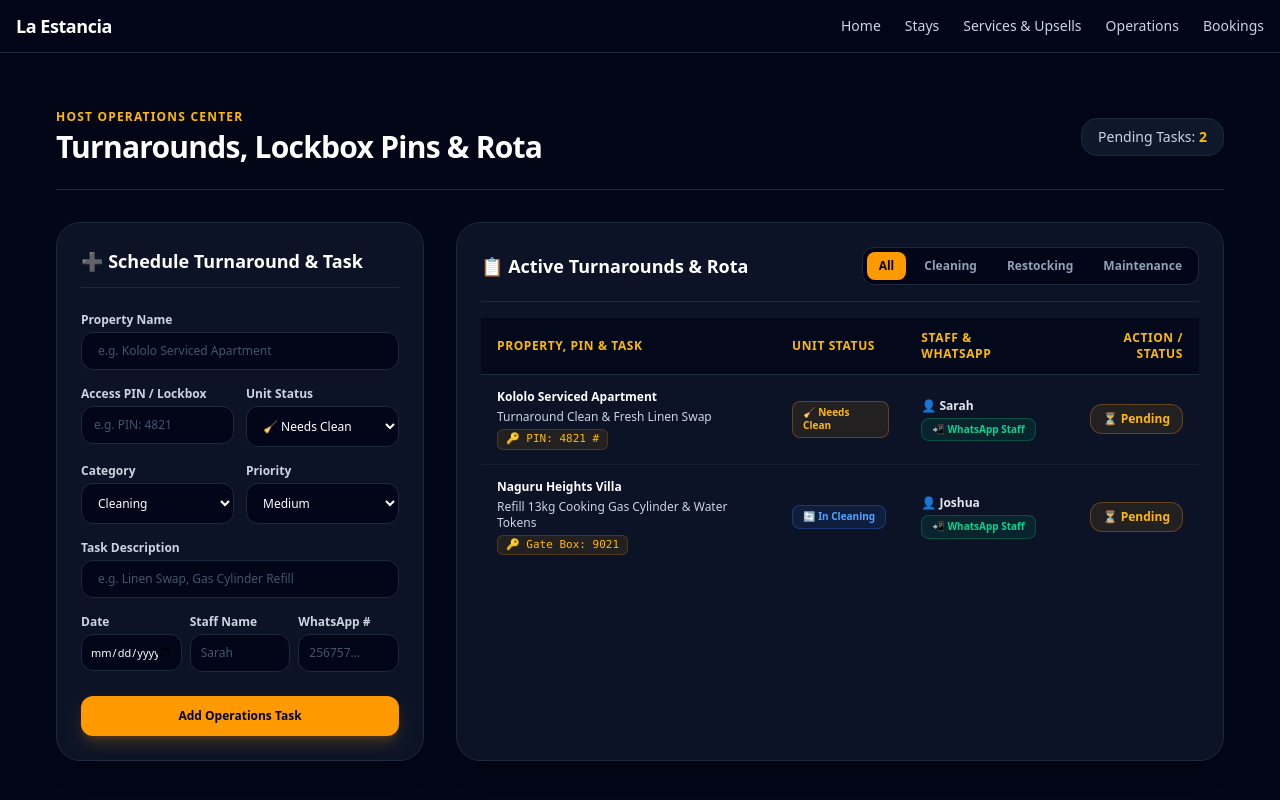
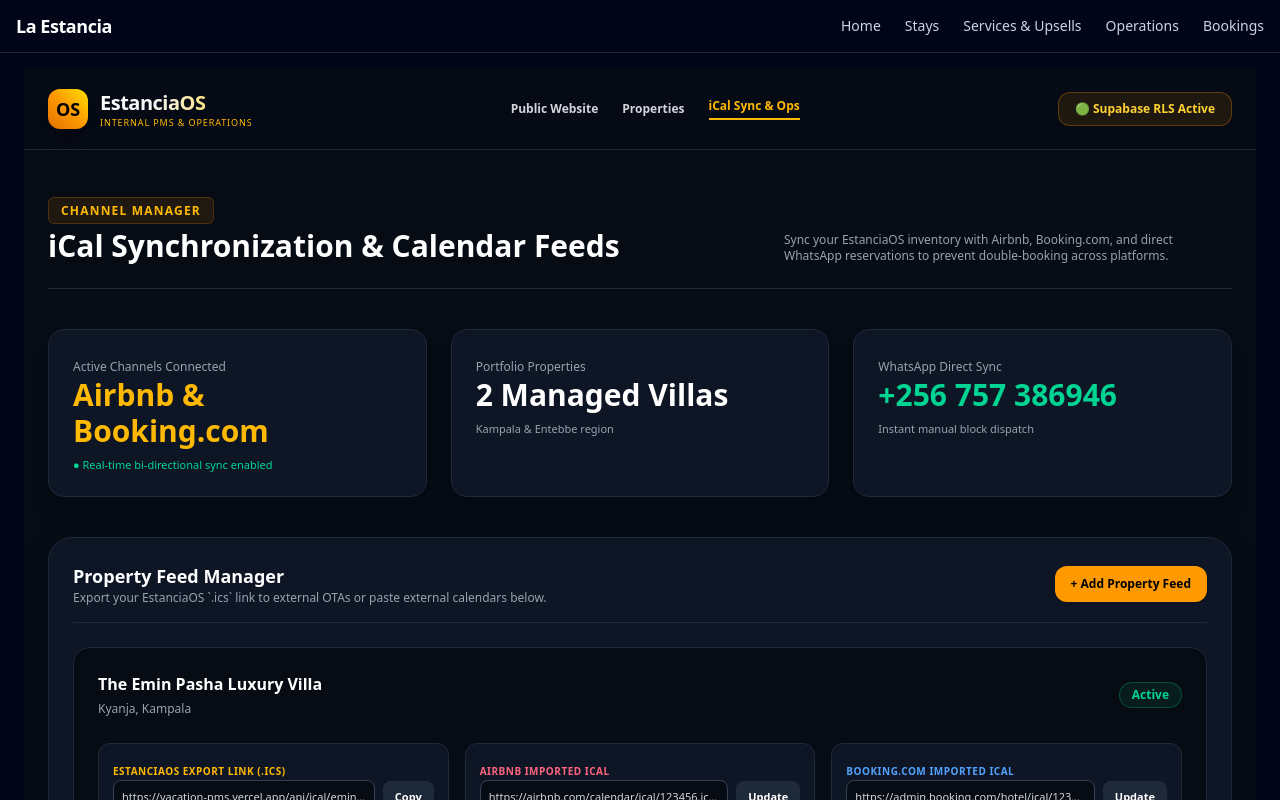
Before and after one commit to joshaston057-dev/vacation-pms, a Next.js app: page /operations in a window 1280 px wide. Shown: the top 800 px of the page. Built offline with nearby package versions, Linux system fonts and the light colour scheme.

Commit message:
Add operational iCal sync manager to EstanciaOS backend

```diff
--- a/app/operations/page.tsx
+++ b/app/operations/page.tsx
@@ -1,373 +1,198 @@
-'use client';
+'use client'
 
-import { useState } from 'react';
+import { useState } from 'react'
+import Link from 'next/link'
 
-interface Task {
-  id: string;
-  property: string;
-  accessPin: string;
-  category: 'Cleaning' | 'Restocking' | 'Maintenance' | 'Inspection';
-  task: string;
-  date: string;
-  assignedTo: string;
-  staffPhone: string;
-  priority: 'High' | 'Medium' | 'Low';
-  status: 'Pending' | 'In Progress' | 'Completed';
-  unitStatus: 'Needs Clean' | 'In Cleaning' | 'Ready for Guest' | 'Occupied';
-}
+export default function OperationsPMSPage() {
+  const [copiedUrl, setCopiedUrl] = useState<string | null>(null)
 
-export default function OperationsPage() {
-  const [tasks, setTasks] = useState<Task[]>([
+  // Sample properties portfolio in Uganda
+  const properties = [
     {
       id: '1',
-      property: 'Kololo Serviced Apartment',
-      accessPin: 'PIN: 4821 #',
-      category: 'Cleaning',
-      task: 'Turnaround Clean & Fresh Linen Swap',
-      date: '2026-10-21',
-      assignedTo: 'Sarah',
-      staffPhone: '256757386946',
-      priority: 'High',
-      status: 'Pending',
-      unitStatus: 'Needs Clean',
+      name: 'The Emin Pasha Luxury Villa',
+      location: 'Kyanja, Kampala',
+      status: 'Active',
+      airbnbIcal: 'https://airbnb.com/calendar/ical/123456.ics?s=abcdef',
+      bookingIcal: 'https://admin.booking.com/hotel/ical/123456.ics',
+      estanciaFeed: 'https://vacation-pms.vercel.app/api/ical/emin-pasha.ics',
     },
     {
       id: '2',
-      property: 'Naguru Heights Villa',
-      accessPin: 'Gate Box: 9021',
-      category: 'Restocking',
-      task: 'Refill 13kg Cooking Gas Cylinder & Water Tokens',
-      date: '2026-10-22',
-      assignedTo: 'Joshua',
-      staffPhone: '256780564778',
-      priority: 'Medium',
-      status: 'Pending',
-      unitStatus: 'In Cleaning',
+      name: 'Kololo Heights Serviced Apartment',
+      location: 'Kololo, Kampala',
+      status: 'Active',
+      airbnbIcal: 'https://airbnb.com/calendar/ical/789012.ics?s=ghijkl',
+      bookingIcal: 'https://admin.booking.com/hotel/ical/789012.ics',
+      estanciaFeed: 'https://vacation-pms.vercel.app/api/ical/kololo-heights.ics',
     },
-  ]);
+  ]
 
-  const [activeFilter, setActiveFilter] = useState<'All' | 'Cleaning' | 'Maintenance' | 'Restocking'>('All');
-
-  // Form State
-  const [property, setProperty] = useState('');
-  const [accessPin, setAccessPin] = useState('');
-  const [category, setCategory] = useState<'Cleaning' | 'Restocking' | 'Maintenance' | 'Inspection'>('Cleaning');
-  const [taskName, setTaskName] = useState('');
-  const [taskDate, setTaskDate] = useState('');
-  const [assignedTo, setAssignedTo] = useState('');
-  const [staffPhone, setStaffPhone] = useState('');
-  const [priority, setPriority] = useState<'High' | 'Medium' | 'Low'>('Medium');
-  const [unitStatus, setUnitStatus] = useState<'Needs Clean' | 'In Cleaning' | 'Ready for Guest' | 'Occupied'>('Needs Clean');
-
-  const handleAddTask = (e: React.FormEvent) => {
-    e.preventDefault();
-    if (!property || !taskName || !taskDate) return;
-
-    const newTask: Task = {
-      id: Date.now().toString(),
-      property,
-      accessPin: accessPin || 'No Pin Provided',
-      category,
-      task: taskName,
-      date: taskDate,
-      assignedTo: assignedTo || 'Unassigned',
-      staffPhone: staffPhone || '256757386946',
-      priority,
-      status: 'Pending',
-      unitStatus,
-    };
-
-    setTasks([newTask, ...tasks]);
-    resetForm();
-  };
-
-  const resetForm = () => {
-    setProperty('');
-    setAccessPin('');
-    setTaskName('');
-    setTaskDate('');
-    setAssignedTo('');
-    setStaffPhone('');
-    setCategory('Cleaning');
-    setPriority('Medium');
-    setUnitStatus('Needs Clean');
-  };
-
-  const cycleStatus = (id: string) => {
-    setTasks(
-      tasks.map((t) => {
-        if (t.id === id) {
-          const nextStatus =
-            t.status === 'Pending'
-              ? 'In Progress'
-              : t.status === 'In Progress'
-              ? 'Completed'
-              : 'Pending';
-          return { ...t, status: nextStatus };
+  const handleCopy = (url: string) => {
+    navigator.clipboard.writeText(url)
+    setCopiedUrl(url)
+    setTimeout(() => setCopiedUrl(null), 2000)
   }
-        return t;
-      })
-    );
-  };
-
-  const filteredTasks = activeFilter === 'All'
-    ? tasks
-    : tasks.filter(t => t.category === activeFilter);
 
   return (
-    <div className="max-w-7xl mx-auto px-4 sm:px-6 lg:px-8 py-10 space-y-8">
-      {/* Page Header */}
-      <div className="flex flex-col sm:flex-row sm:items-center justify-between gap-4 border-b border-slate-800 pb-6">
+    <div className="min-h-screen bg-[#070b14] text-white font-sans flex flex-col justify-between">
+
+      {/* Top PMS Navigation Bar */}
+      <nav className="border-b border-gray-800 bg-[#070b14]/90 backdrop-blur-md sticky top-0 z-50">
+        <div className="max-w-7xl mx-auto px-6 h-20 flex items-center justify-between">
+
+          <Link href="/" className="flex items-center gap-3">
+            <div className="w-10 h-10 rounded-xl bg-gradient-to-tr from-amber-600 via-amber-500 to-yellow-300 flex items-center justify-center font-black text-black text-lg shadow-lg">
+              OS
+            </div>
             <div>
-          <span className="text-amber-400 font-bold text-xs uppercase tracking-widest block mb-1">
-            Host Operations Center
+              <span className="text-xl font-extrabold tracking-tight bg-gradient-to-r from-white via-gray-100 to-amber-200 bg-clip-text text-transparent">
+                EstanciaOS
               </span>
-          <h1 className="text-3xl font-extrabold text-white tracking-tight">
-            Turnarounds, Lockbox Pins & Rota
+              <span className="block text-[9px] uppercase tracking-widest text-amber-400 font-medium">
+                Internal PMS & Operations
+              </span>
+            </div>
+          </Link>
+
+          <div className="flex items-center gap-6 text-xs font-semibold text-gray-300">
+            <Link href="/" className="hover:text-amber-300 transition">Public Website</Link>
+            <Link href="/properties" className="hover:text-amber-300 transition">Properties</Link>
+            <Link href="/operations" className="text-amber-400 font-bold border-b-2 border-amber-400 pb-1">iCal Sync & Ops</Link>
+          </div>
+
+          <div className="bg-amber-500/10 border border-amber-500/30 text-amber-300 text-xs font-bold px-4 py-2 rounded-xl">
+            🟢 Supabase RLS Active
+          </div>
+        </div>
+      </nav>
+
+      {/* Main PMS Content */}
+      <main className="max-w-7xl mx-auto px-6 py-12 space-y-10 w-full">
+
+        {/* Header Title */}
+        <div className="flex flex-col md:flex-row md:items-end justify-between gap-4 border-b border-gray-800 pb-6">
+          <div>
+            <span className="text-xs font-bold uppercase tracking-widest text-amber-400 bg-amber-500/10 px-3 py-1 rounded-md border border-amber-500/20">
+              Channel Manager
+            </span>
+            <h1 className="text-3xl font-black text-white mt-2">
+              iCal Synchronization & Calendar Feeds
             </h1>
           </div>
-        <div className="flex items-center gap-3">
-          <div className="bg-slate-900 border border-slate-800 rounded-2xl px-4 py-2 text-slate-300 text-sm font-medium">
-            Pending Tasks: <span className="text-amber-400 font-bold">{tasks.filter(t => t.status !== 'Completed').length}</span>
+          <p className="text-xs text-gray-400 max-w-md">
+            Sync your EstanciaOS inventory with Airbnb, Booking.com, and direct WhatsApp reservations to prevent double-booking across platforms.
+          </p>
         </div>
+
+        {/* Quick Stats Grid */}
+        <div className="grid grid-cols-1 md:grid-cols-3 gap-6">
+          <div className="bg-[#0e1626] border border-gray-800 p-6 rounded-2xl shadow-xl space-y-2">
+            <span className="text-xs text-gray-400 font-medium">Active Channels Connected</span>
+            <h3 className="text-3xl font-black text-amber-400">Airbnb & Booking.com</h3>
+            <p className="text-[11px] text-emerald-400">● Real-time bi-directional sync enabled</p>
+          </div>
+          <div className="bg-[#0e1626] border border-gray-800 p-6 rounded-2xl shadow-xl space-y-2">
+            <span className="text-xs text-gray-400 font-medium">Portfolio Properties</span>
+            <h3 className="text-3xl font-black text-white">2 Managed Villas</h3>
+            <p className="text-[11px] text-gray-400">Kampala & Entebbe region</p>
+          </div>
+          <div className="bg-[#0e1626] border border-gray-800 p-6 rounded-2xl shadow-xl space-y-2">
+            <span className="text-xs text-gray-400 font-medium">WhatsApp Direct Sync</span>
+            <h3 className="text-3xl font-black text-emerald-400">+256 757 386946</h3>
+            <p className="text-[11px] text-gray-400">Instant manual block dispatch</p>
           </div>
         </div>
 
-      <div className="grid grid-cols-1 lg:grid-cols-3 gap-8">
-        {/* Task Creation Form */}
-        <div className="bg-slate-900/80 border border-slate-800 rounded-3xl p-6 shadow-xl backdrop-blur-md h-fit space-y-6">
-          <h2 className="text-lg font-bold text-white border-b border-slate-800 pb-3">
-            ➕ Schedule Turnaround & Task
-          </h2>
+        {/* Property iCal Management Table */}
+        <div className="bg-[#0e1626] border border-gray-800 rounded-3xl overflow-hidden shadow-2xl space-y-6 p-6">
+          <div className="flex items-center justify-between border-b border-gray-800 pb-4">
+            <div>
+              <h3 className="text-lg font-bold text-white">Property Feed Manager</h3>
+              <p className="text-xs text-gray-400">Export your EstanciaOS `.ics` link to external OTAs or paste external calendars below.</p>
+            </div>
+            <button className="bg-amber-500 hover:bg-amber-600 text-black font-extrabold text-xs px-4 py-2.5 rounded-xl transition shadow">
+              + Add Property Feed
+            </button>
+          </div>
 
-          <form onSubmit={handleAddTask} className="space-y-4">
+          <div className="space-y-6">
+            {properties.map((prop) => (
+              <div key={prop.id} className="bg-[#070b14] border border-gray-800 rounded-2xl p-6 space-y-4 shadow-md">
+                <div className="flex flex-col md:flex-row md:items-center justify-between gap-2">
                   <div>
-              <label className="block text-xs font-semibold text-slate-300 mb-1">Property Name</label>
+                    <h4 className="text-base font-bold text-white">{prop.name}</h4>
+                    <span className="text-xs text-gray-400">{prop.location}</span>
+                  </div>
+                  <span className="bg-emerald-500/10 border border-emerald-500/30 text-emerald-400 text-xs font-bold px-3 py-1 rounded-full w-fit">
+                    {prop.status}
+                  </span>
+                </div>
+
+                <div className="grid grid-cols-1 md:grid-cols-3 gap-4 pt-2">
+
+                  {/* EstanciaOS Export Feed */}
+                  <div className="space-y-1.5 bg-[#0e1626] p-3.5 rounded-xl border border-gray-800">
+                    <label className="text-[10px] font-bold uppercase tracking-wider text-amber-400">EstanciaOS Export Link (.ics)</label>
+                    <div className="flex items-center gap-2">
                       <input
                         type="text"
-                required
-                placeholder="e.g. Kololo Serviced Apartment"
-                value={property}
-                onChange={(e) => setProperty(e.target.value)}
-                className="w-full bg-slate-950 border border-slate-800 rounded-xl px-4 py-2.5 text-xs text-white placeholder-slate-600 focus:outline-none focus:border-amber-400"
+                        readOnly
+                        value={prop.estanciaFeed}
+                        className="w-full bg-black/50 border border-gray-700 text-gray-300 text-[11px] p-2 rounded-lg truncate"
                       />
-            </div>
-
-            <div className="grid grid-cols-2 gap-3">
-              <div>
-                <label className="block text-xs font-semibold text-slate-300 mb-1">Access PIN / Lockbox</label>
-                <input
-                  type="text"
-                  placeholder="e.g. PIN: 4821"
-                  value={accessPin}
-                  onChange={(e) => setAccessPin(e.target.value)}
-                  className="w-full bg-slate-950 border border-slate-800 rounded-xl px-3 py-2.5 text-xs text-white placeholder-slate-600 focus:outline-none focus:border-amber-400"
-                />
-              </div>
-
-              <div>
-                <label className="block text-xs font-semibold text-slate-300 mb-1">Unit Status</label>
-                <select
-                  value={unitStatus}
-                  onChange={(e: any) => setUnitStatus(e.target.value)}
-                  className="w-full bg-slate-950 border border-slate-800 rounded-xl px-3 py-2.5 text-xs text-white focus:outline-none focus:border-amber-400"
+                      <button
+                        onClick={() => handleCopy(prop.estanciaFeed)}
+                        className="bg-gray-800 hover:bg-gray-700 text-white text-[11px] font-bold px-3 py-2 rounded-lg transition"
                       >
-                  <option value="Needs Clean">🧹 Needs Clean</option>
-                  <option value="In Cleaning">🔄 In Cleaning</option>
-                  <option value="Ready for Guest">✅ Ready for Guest</option>
-                  <option value="Occupied">🚗 Occupied</option>
-                </select>
+                        {copiedUrl === prop.estanciaFeed ? 'Copied!' : 'Copy'}
+                      </button>
                     </div>
                   </div>
 
-            <div className="grid grid-cols-2 gap-3">
-              <div>
-                <label className="block text-xs font-semibold text-slate-300 mb-1">Category</label>
-                <select
-                  value={category}
-                  onChange={(e: any) => setCategory(e.target.value)}
-                  className="w-full bg-slate-950 border border-slate-800 rounded-xl px-3 py-2.5 text-xs text-white focus:outline-none focus:border-amber-400"
-                >
-                  <option value="Cleaning">Cleaning</option>
-                  <option value="Restocking">Restocking</option>
-                  <option value="Maintenance">Maintenance</option>
-                  <option value="Inspection">Inspection</option>
-                </select>
-              </div>
-
-              <div>
-                <label className="block text-xs font-semibold text-slate-300 mb-1">Priority</label>
-                <select
-                  value={priority}
-                  onChange={(e: any) => setPriority(e.target.value)}
-                  className="w-full bg-slate-950 border border-slate-800 rounded-xl px-3 py-2.5 text-xs text-white focus:outline-none focus:border-amber-400"
-                >
-                  <option value="Low">Low</option>
-                  <option value="Medium">Medium</option>
-                  <option value="High">High Urgent</option>
-                </select>
+                  {/* Airbnb iCal Import */}
+                  <div className="space-y-1.5 bg-[#0e1626] p-3.5 rounded-xl border border-gray-800">
+                    <label className="text-[10px] font-bold uppercase tracking-wider text-rose-400">Airbnb Imported iCal</label>
+                    <div className="flex items-center gap-2">
+                      <input
+                        type="text"
+                        defaultValue={prop.airbnbIcal}
+                        className="w-full bg-black/50 border border-gray-700 text-gray-300 text-[11px] p-2 rounded-lg truncate"
+                      />
+                      <button className="bg-gray-800 hover:bg-gray-700 text-white text-[11px] font-bold px-3 py-2 rounded-lg transition">
+                        Update
+                      </button>
                     </div>
                   </div>
 
-            <div>
-              <label className="block text-xs font-semibold text-slate-300 mb-1">Task Description</label>
+                  {/* Booking.com iCal Import */}
+                  <div className="space-y-1.5 bg-[#0e1626] p-3.5 rounded-xl border border-gray-800">
+                    <label className="text-[10px] font-bold uppercase tracking-wider text-blue-400">Booking.com Imported iCal</label>
+                    <div className="flex items-center gap-2">
                       <input
                         type="text"
-                required
-                placeholder="e.g. Linen Swap, Gas Cylinder Refill"
-                value={taskName}
-                onChange={(e) => setTaskName(e.target.value)}
-                className="w-full bg-slate-950 border border-slate-800 rounded-xl px-4 py-2.5 text-xs text-white placeholder-slate-600 focus:outline-none focus:border-amber-400"
+                        defaultValue={prop.bookingIcal}
+                        className="w-full bg-black/50 border border-gray-700 text-gray-300 text-[11px] p-2 rounded-lg truncate"
                       />
-            </div>
-
-            <div className="grid grid-cols-3 gap-2">
-              <div>
-                <label className="block text-xs font-semibold text-slate-300 mb-1">Date</label>
-                <input
-                  type="date"
-                  required
-                  value={taskDate}
-                  onChange={(e) => setTaskDate(e.target.value)}
-                  className="w-full bg-slate-950 border border-slate-800 rounded-xl px-2 py-2.5 text-[11px] text-white focus:outline-none focus:border-amber-400"
-                />
-              </div>
-
-              <div>
-                <label className="block text-xs font-semibold text-slate-300 mb-1">Staff Name</label>
-                <input
-                  type="text"
-                  placeholder="Sarah"
-                  value={assignedTo}
-                  onChange={(e) => setAssignedTo(e.target.value)}
-                  className="w-full bg-slate-950 border border-slate-800 rounded-xl px-2.5 py-2.5 text-xs text-white placeholder-slate-600 focus:outline-none focus:border-amber-400"
-                />
-              </div>
-
-              <div>
-                <label className="block text-xs font-semibold text-slate-300 mb-1">WhatsApp #</label>
-                <input
-                  type="text"
-                  placeholder="256757..."
-                  value={staffPhone}
-                  onChange={(e) => setStaffPhone(e.target.value)}
-                  className="w-full bg-slate-950 border border-slate-800 rounded-xl px-2.5 py-2.5 text-xs text-white placeholder-slate-600 focus:outline-none focus:border-amber-400"
-                />
+                      <button className="bg-gray-800 hover:bg-gray-700 text-white text-[11px] font-bold px-3 py-2 rounded-lg transition">
+                        Update
+                      </button>
                     </div>
                   </div>
 
-            <button
-              type="submit"
-              className="w-full py-3 bg-amber-500 hover:bg-amber-400 text-slate-950 font-bold text-xs rounded-xl shadow-lg shadow-amber-500/20 transition transform active:scale-95 mt-2 cursor-pointer"
-            >
-              Add Operations Task
-            </button>
-          </form>
                 </div>
-
-        {/* Task List Table */}
-        <div className="lg:col-span-2 bg-slate-900/80 border border-slate-800 rounded-3xl overflow-hidden shadow-xl backdrop-blur-md space-y-4 p-6">
-          {/* Category Filter Tabs */}
-          <div className="flex flex-wrap items-center justify-between gap-2 border-b border-slate-800 pb-4">
-            <h2 className="text-lg font-bold text-white">📋 Active Turnarounds & Rota</h2>
-
-            <div className="flex items-center gap-1.5 bg-slate-950 p-1 rounded-xl border border-slate-800 text-xs">
-              {(['All', 'Cleaning', 'Restocking', 'Maintenance'] as const).map((tab) => (
-                <button
-                  key={tab}
-                  onClick={() => setActiveFilter(tab)}
-                  className={`px-3 py-1.5 rounded-lg font-bold transition cursor-pointer ${
-                    activeFilter === tab
-                      ? 'bg-amber-500 text-slate-950 shadow-md'
-                      : 'text-slate-400 hover:text-white'
-                  }`}
-                >
-                  {tab}
-                </button>
+              </div>
             ))}
           </div>
         </div>
 
-          <div className="overflow-x-auto">
-            <table className="w-full text-left text-sm text-slate-300">
-              <thead className="bg-slate-950/80 text-amber-400 text-xs uppercase tracking-wider font-semibold border-b border-slate-800">
-                <tr>
-                  <th className="px-4 py-3">Property, Pin & Task</th>
-                  <th className="px-4 py-3">Unit Status</th>
-                  <th className="px-4 py-3">Staff & WhatsApp</th>
-                  <th className="px-4 py-3 text-right">Action / Status</th>
-                </tr>
-              </thead>
-              <tbody className="divide-y divide-slate-800/60 font-medium text-xs">
-                {filteredTasks.length === 0 ? (
-                  <tr>
-                    <td colSpan={4} className="text-center py-12 text-slate-500">
-                      No operations tasks found for this category.
-                    </td>
-                  </tr>
-                ) : (
-                  filteredTasks.map((t) => (
-                    <tr key={t.id} className="hover:bg-slate-800/40 transition">
-                      <td className="px-4 py-3.5 space-y-1">
-                        <div className="text-white font-bold flex items-center gap-2">
-                          <span>{t.property}</span>
+      </main>
+
+      {/* Footer */}
+      <footer className="border-t border-gray-800 bg-[#070b14] py-8 text-center text-xs text-gray-500">
+        <p>© 2026 EstanciaOS Property Management System. All rights reserved.</p>
+      </footer>
+
     </div>
-                        <div className="text-slate-300">{t.task}</div>
-                        <div className="text-[11px] font-mono text-amber-400 bg-amber-500/10 px-2 py-0.5 rounded-md inline-block border border-amber-500/20">
-                          🔑 {t.accessPin}
-                        </div>
-                      </td>
-                      <td className="px-4 py-3.5">
-                        <span className={`px-2.5 py-1 rounded-lg text-[10px] font-bold inline-block border ${
-                          t.unitStatus === 'Ready for Guest'
-                            ? 'bg-emerald-500/10 text-emerald-400 border-emerald-500/30'
-                            : t.unitStatus === 'In Cleaning'
-                            ? 'bg-blue-500/10 text-blue-400 border-blue-500/30'
-                            : t.unitStatus === 'Occupied'
-                            ? 'bg-purple-500/10 text-purple-400 border-purple-500/30'
-                            : 'bg-amber-500/10 text-amber-400 border-amber-500/30'
-                        }`}>
-                          {t.unitStatus === 'Ready for Guest' ? '✅ ' : t.unitStatus === 'In Cleaning' ? '🔄 ' : t.unitStatus === 'Occupied' ? '🚗 ' : '🧹 '}
-                          {t.unitStatus}
-                        </span>
-                      </td>
-                      <td className="px-4 py-3.5 space-y-1">
-                        <div className="text-slate-200 font-semibold">👤 {t.assignedTo}</div>
-                        <a
-                          href={`https://wa.me/${t.staffPhone}?text=Hello%20${t.assignedTo}%2C%20here%20is%20your%20rota%20task%20for%20${encodeURIComponent(t.property)}:%20${encodeURIComponent(t.task)}.%20Access%20PIN:%20${encodeURIComponent(t.accessPin)}.`}
-                          target="_blank"
-                          rel="noreferrer"
-                          className="inline-flex items-center space-x-1 px-2.5 py-1 bg-emerald-500/10 hover:bg-emerald-500/20 text-emerald-400 border border-emerald-500/30 rounded-lg text-[10px] font-bold transition"
-                        >
-                          <span>📲 WhatsApp Staff</span>
-                        </a>
-                      </td>
-                      <td className="px-4 py-3.5 text-right space-y-2">
-                        <button
-                          onClick={() => cycleStatus(t.id)}
-                          className={`block ml-auto px-3 py-1.5 rounded-xl text-xs font-bold transition cursor-pointer ${
-                            t.status === 'Completed'
-                              ? 'bg-emerald-500/10 text-emerald-400 border border-emerald-500/30'
-                              : t.status === 'In Progress'
-                              ? 'bg-blue-500/10 text-blue-400 border border-blue-500/30'
-                              : 'bg-amber-500/10 text-amber-400 border border-amber-500/30 hover:bg-amber-500/20'
-                          }`}
-                        >
-                          {t.status === 'Completed'
-                            ? '✓ Completed'
-                            : t.status === 'In Progress'
-                            ? '🔄 In Progress'
-                            : '⏳ Pending'}
-                        </button>
-                      </td>
-                    </tr>
-                  ))
-                )}
-              </tbody>
-            </table>
-          </div>
-        </div>
-      </div>
-    </div>
-  );
+  )
 }
```
Lines whose indentation alone changed are shown as unchanged.
